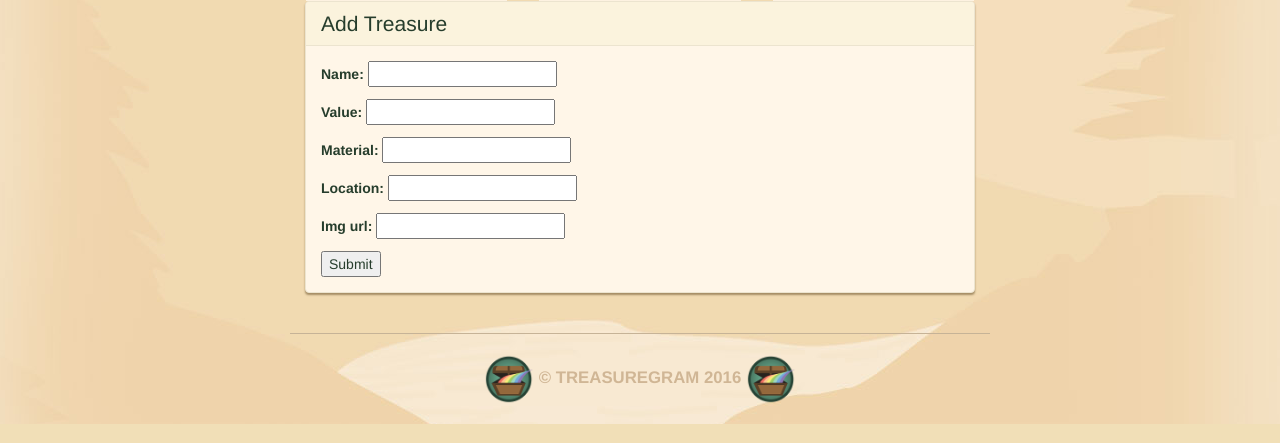
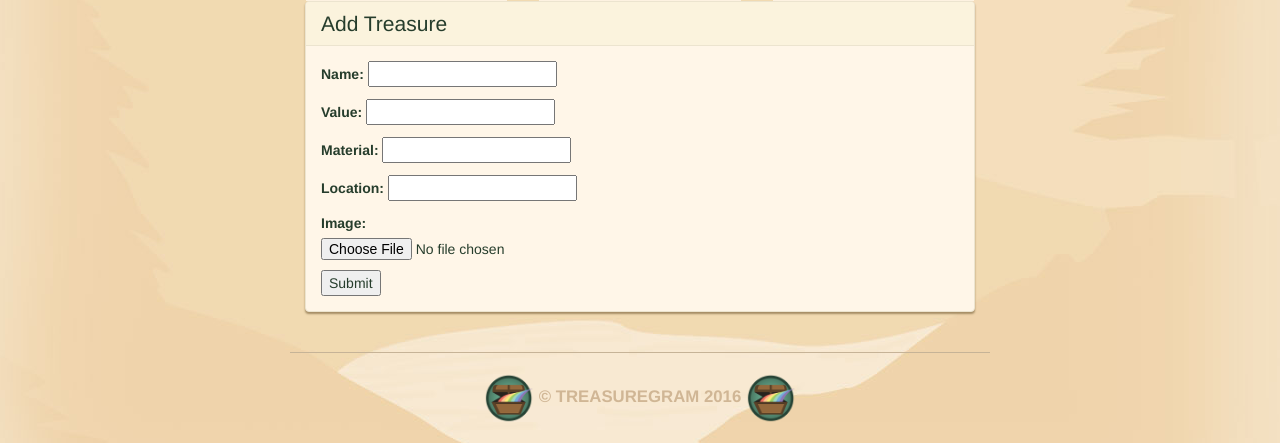
Before and after one commit to swoldetsadick/Django2, a Django app: page / in a window 1280 px wide. Shown: the part 722-1165 px from the top of the page. Run offline with Django 3.2, Linux system fonts and the light colour scheme; data comes from the database, SQL or seed files in the repository; some libraries are stand-ins or nearby versions.

Commit message:
image urls itegrated

```diff
--- a/Treasuregram/Treasuregram/settings.py
+++ b/Treasuregram/Treasuregram/settings.py
@@ -121,3 +121,5 @@ USE_TZ = True
 # https://docs.djangoproject.com/en/1.9/howto/static-files/
 
 STATIC_URL = '/static/'
+MEDIA_ROOT = os.path.join(BASE_DIR, 'media')
+MEDIA_URL = '/media/'
--- a/Treasuregram/main_app/forms.py
+++ b/Treasuregram/main_app/forms.py
@@ -20,4 +20,4 @@ class TreasureForm(forms.ModelForm):
         """ This is meta class we got from forms"""
         model=Treasure
         exclude=[]
-        fields=['name','value','material','location','img_url']
+        fields=['name','value','material','location','image'] # 'img_url'
--- a/Treasuregram/main_app/models.py
+++ b/Treasuregram/main_app/models.py
@@ -10,7 +10,8 @@ class Treasure(models.Model):
     value = models.DecimalField(max_digits=10, decimal_places=2)
     material = models.CharField(max_length=100)
     location = models.CharField(max_length=100)
-    img_url = models.CharField(max_length=255)
+    # img_url = models.CharField(max_length=255)
+    image = models.ImageField(upload_to='treasure_images', default='media/default.png')
 
     def __str__(self):
         return self.name
--- a/Treasuregram/main_app/templates/detail.html
+++ b/Treasuregram/main_app/templates/detail.html
@@ -17,7 +17,7 @@
                         </div>
                         <div class="panel-body">
                             <div class="treasure-photo">
-                            <img src="{{ treasure.img_url }}" height="100">
+                            <img src="{{ treasure.image }}" height="100">
                             </div>
                             <table class="treasure-table">
                                 <tr>
--- a/Treasuregram/main_app/templates/index.html
+++ b/Treasuregram/main_app/templates/index.html
@@ -21,7 +21,7 @@
                                     </div>
                                     <!--<div class="panel-body">-->
                                         <div class="treasure-photo">
-                                                <img src="{{ treasure.img_url }}" height="100">
+                                                <img src="{{ treasure.image }}" height="100">
                                         </div>
                                         <!--<table class="treasure-table">
                                             <tr>
@@ -60,7 +60,7 @@
                         <h3 class="panel-title"> Add Treasure </h3>
                     </div>
                     <div class="panel-body">
-                        <form action="post_url/" method="post" class="submit-row">
+                        <form enctype="multipart/form-data" action="post_url/" method="post" class="submit-row">
                             {% csrf_token %}
                             {{ form.as_p }}
                             <input type="submit" value="Submit" class="submit-row">
--- a/Treasuregram/main_app/urls.py
+++ b/Treasuregram/main_app/urls.py
@@ -1,6 +1,8 @@
 # -*- coding: utf-8 -*-
 """ This module specifies URLs. """
 from django.conf.urls import url
+from django.conf import settings
+from django.views.static import serve
 from . import views
 
 
@@ -9,3 +11,11 @@ urlpatterns = [
     url(r'^([0-9]+)/$', views.detail, name='detail'),
     url(r'^post_url/$', views.post_treasure, name='post_treasure'),
 ]
+
+# add to the bottom of your file
+if settings.DEBUG:
+    urlpatterns += [
+        url(r'^media/(?P<path>.*)$', serve, {
+            'document_root': settings.MEDIA_ROOT,
+        }),
+    ]
--- a/Treasuregram/main_app/views.py
+++ b/Treasuregram/main_app/views.py
@@ -34,7 +34,7 @@ def post_treasure(request):
     :param request: A POST request
     :return: A redirects to home page
     """
-    form = TreasureForm(request.POST)
+    form = TreasureForm(request.POST, request.FILES)
     """
     if form.is_valid():
         treasure = Treasure(name=form.cleaned_data['name'], value=form.cleaned_data['value'],
```
Also changed, not shown: README.md, Treasuregram/db.sqlite3, Treasuregram/main_app/migrations/0003_auto_20170420_2003.py (added).
